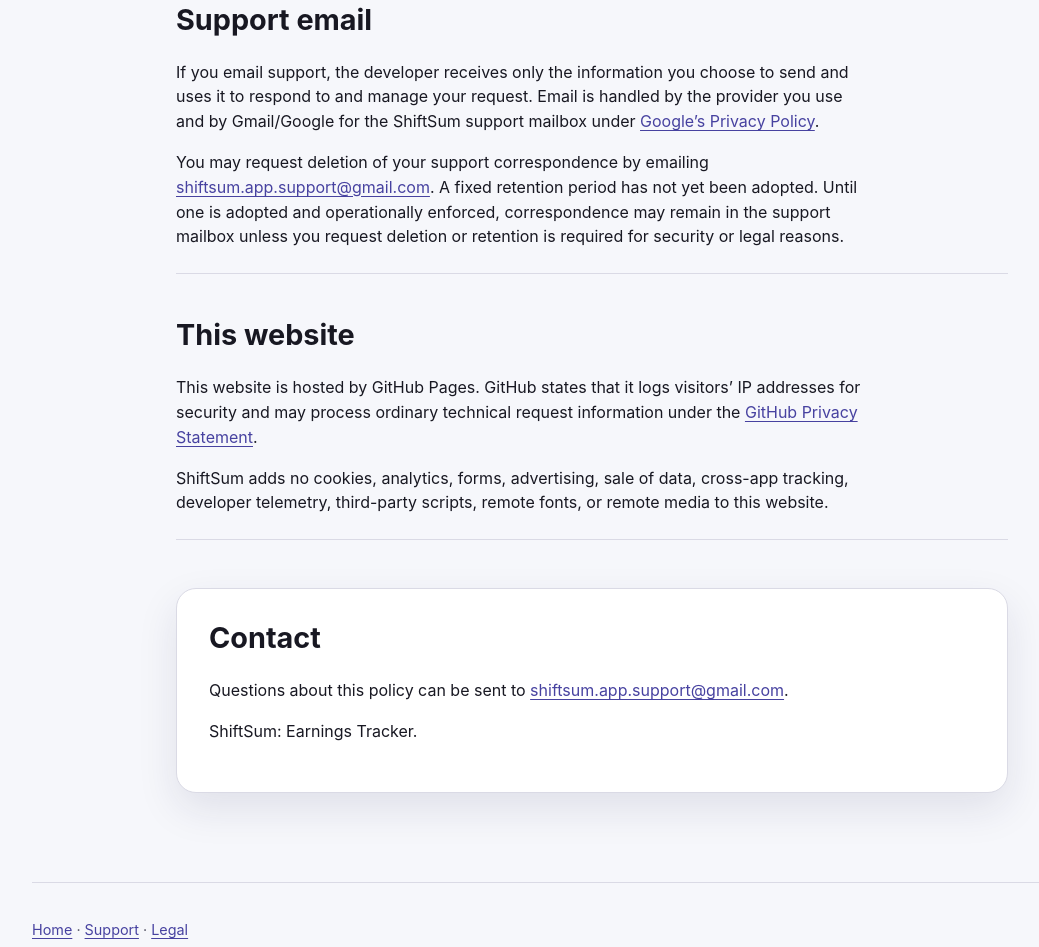
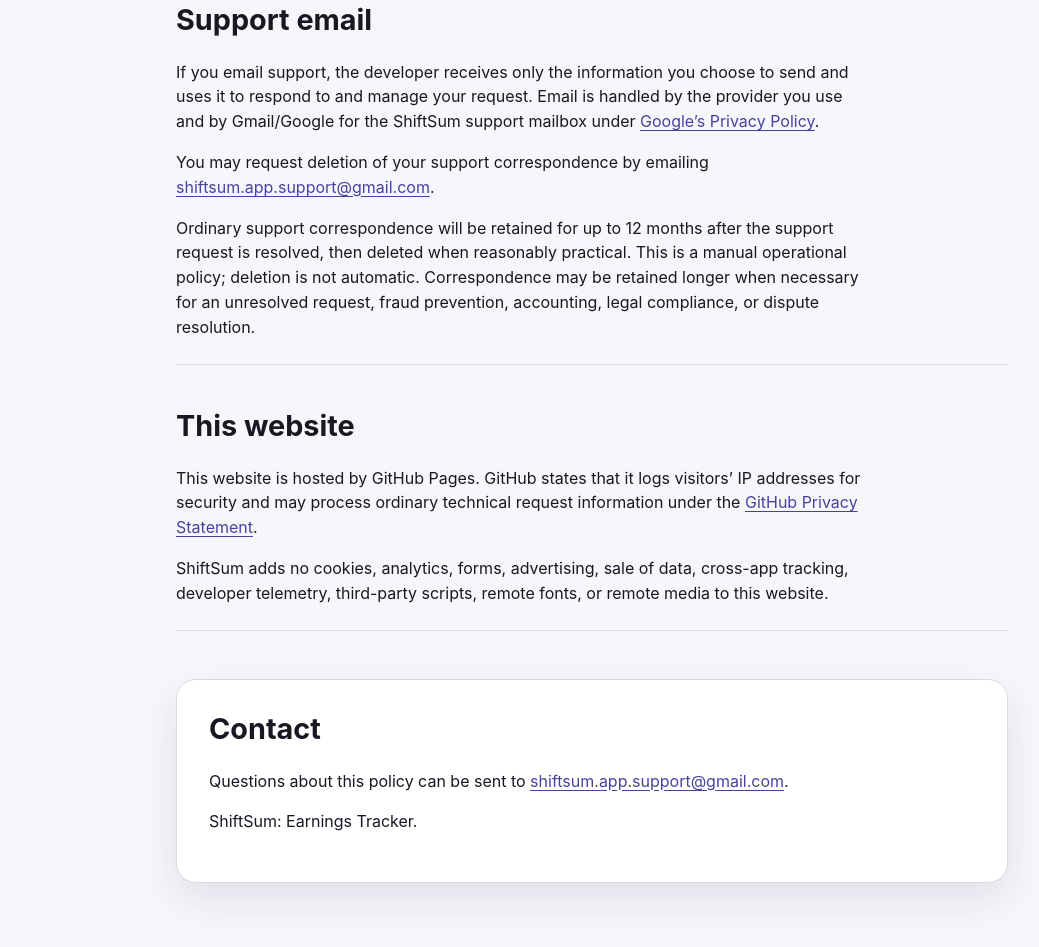
Before and after one commit to shiftsumapp/shiftsumapp.github.io, a plain HTML site: page privacy/index.html in a window 1280 px wide. Shown: the part 1489-2436 px from the top of the page, without its empty margins (48-1087 px from the left). Drawn offline with Linux system fonts and the light colour scheme.

Commit message:
Publish support correspondence retention policy

```diff
--- a/privacy/index.html
+++ b/privacy/index.html
@@ -56,7 +56,8 @@
     <section aria-labelledby="support-title">
       <h2 id="support-title">Support email</h2>
       <p>If you email support, the developer receives only the information you choose to send and uses it to respond to and manage your request. Email is handled by the provider you use and by Gmail/Google for the ShiftSum support mailbox under <a href="https://policies.google.com/privacy">Google’s Privacy Policy</a>.</p>
-      <p>You may request deletion of your support correspondence by emailing <a href="mailto:shiftsum.app.support@gmail.com">shiftsum.app.support@gmail.com</a>. A fixed retention period has not yet been adopted. Until one is adopted and operationally enforced, correspondence may remain in the support mailbox unless you request deletion or retention is required for security or legal reasons.</p>
+      <p>You may request deletion of your support correspondence by emailing <a href="mailto:shiftsum.app.support@gmail.com">shiftsum.app.support@gmail.com</a>.</p>
+      <p>Ordinary support correspondence will be retained for up to 12 months after the support request is resolved, then deleted when reasonably practical. This is a manual operational policy; deletion is not automatic. Correspondence may be retained longer when necessary for an unresolved request, fraud prevention, accounting, legal compliance, or dispute resolution.</p>
     </section>
 
     <section aria-labelledby="website-title">
```
